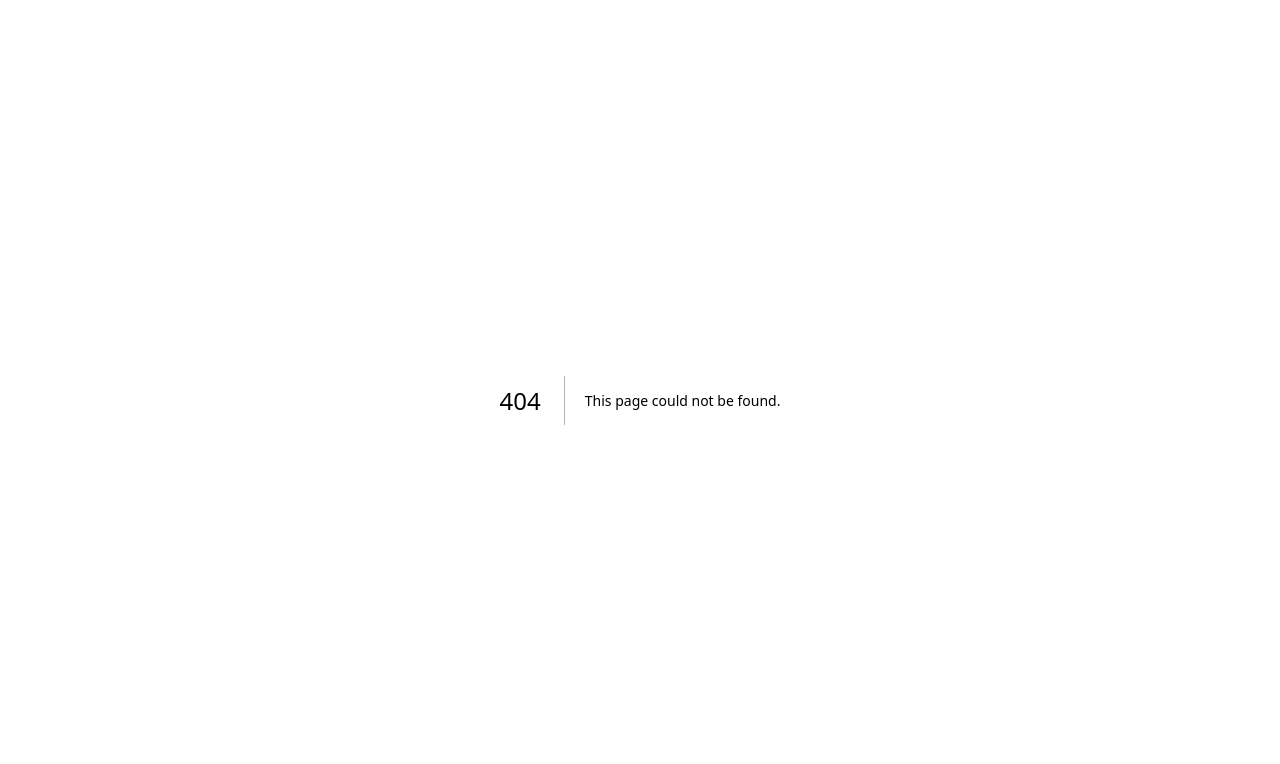
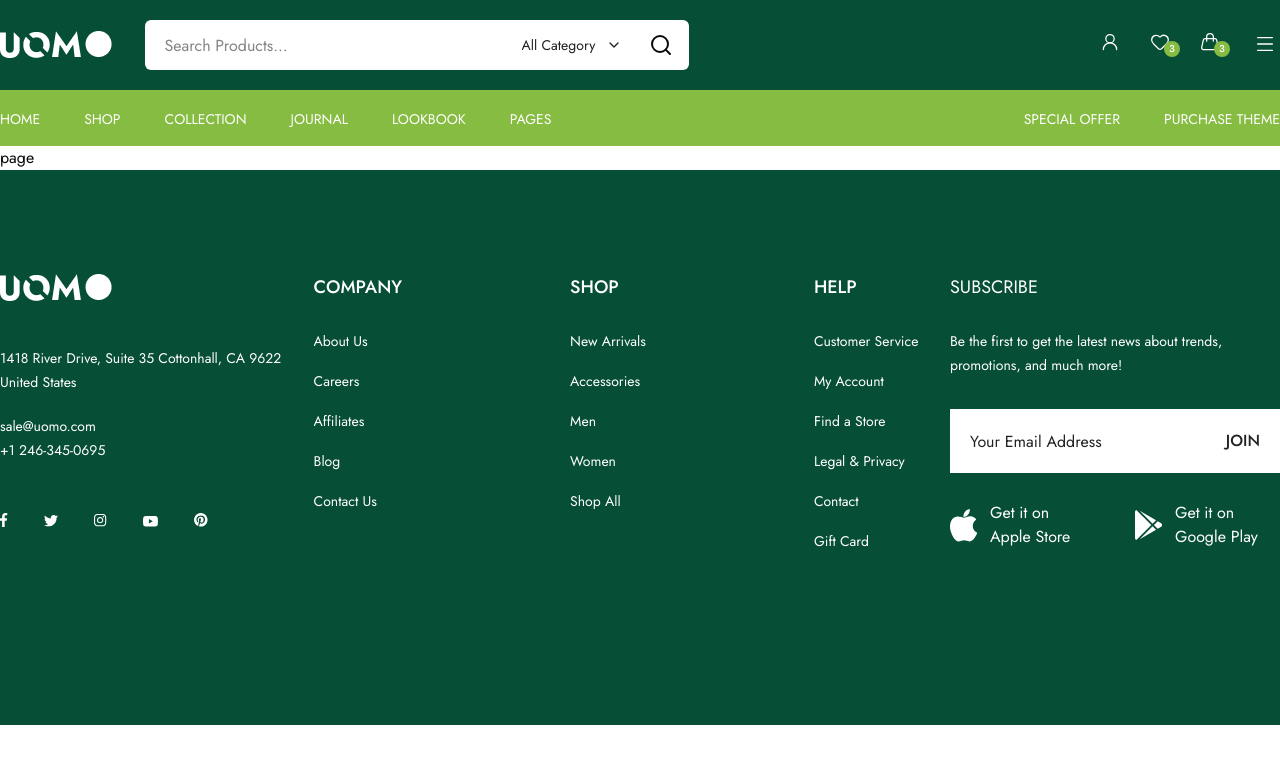
Before and after one commit to ayeshatahsin11/Uomo-E-commerce, a Next.js app: page /shop in a window 1280 px wide. Before the commit this address had no page. Shown: the top 764 px of the page. Built offline with nearby package versions, Linux system fonts and the light colour scheme.

Commit message:
shop page creating

```diff
--- a/src/app/(root)/Layout.jsx
+++ b/src/app/(root)/Layout.jsx
@@ -1,11 +1,26 @@
+import Footer from '@/components/layout/footer/Footer'
+import Header from '@/components/layout/header/Header'
 import React from 'react'
 
 const mainLayout = ({children}) => {
   return (
    <>
+   <Header/>
    {children}
+   <Footer/>
    </>
   )
 }
 
 export default mainLayout
+
+//layout.js / layout.jsx / layout.tsx
+//page.js / page.jsx / page.tsx
+//loading.js
+//error.js
+//not-found.js
+//route.js
+//template.js
+//default.js
+
+// ei file gulo nest js er in built file, egulo always lower case diye start krte hobe
--- a/src/app/(root)/page.jsx
+++ b/src/app/(root)/page.jsx
@@ -5,15 +5,14 @@ import Dsicount from "@/components/layout/Contents/Dsicount";
 import Priviliges from "@/components/layout/Contents/Priviliges";
 import Products from "@/components/layout/Contents/Products";
 import TopSelling from "@/components/layout/Contents/TopSelling";
-import Footer from "@/components/layout/footer/Footer";
-import Header from "@/components/layout/header/Header";
+
 import Banner from "@/components/layout/home/Banner";
 import React from "react";
 
 const page = () => {
   return (
     <>
-      <Header />
+
       <Banner/>
       <Priviliges/>
      <Products/>
@@ -22,7 +21,7 @@ const page = () => {
      <Dsicount/>
      <Blog/>
      <Contact/>
-    <Footer/>
+
     </>
   );
 };
--- /dev/null
+++ b/src/app/(root)/shop/layout.jsx
@@ -0,0 +1,11 @@
+import React from 'react'
+
+const ShopLayout = ({children}) => {
+  return (
+    <>
+    {children}
+    </>
+  )
+}
+
+export default ShopLayout
--- /dev/null
+++ b/src/app/(root)/shop/page.jsx
@@ -0,0 +1,9 @@
+import React from 'react'
+
+const page = () => {
+  return (
+    <div>page</div>
+  )
+}
+
+export default page
--- a/src/components/layout/header/Navbar.jsx
+++ b/src/components/layout/header/Navbar.jsx
@@ -4,20 +4,22 @@ import Link from "next/link";
 
 const Navbar = ({ isScrolled }) => {
   const navData = [
-    { id: 1, name: "HOME" },
-    { id: 2, name: "SHOP" },
-    { id: 3, name: "COLLECTION" },
-    { id: 4, name: "JOURNAL" },
-    { id: 5, name: "LOOKBOOK" },
-    { id: 6, name: "PAGES" },
-    { id: 7, name: "SPECIAL OFFER" },
-    { id: 8, name: "PURCHASE THEME" },
+    { id: 1, name: "HOME", href: "/" },
+    { id: 2, name: "SHOP", href: "/shop" },
+    { id: 3, name: "COLLECTION", href: "/collection" },
+    { id: 4, name: "JOURNAL", href: "/journal" },
+    { id: 5, name: "LOOKBOOK", href: "/lookbook" },
+    { id: 6, name: "PAGES", href: "/pages" },
+    { id: 7, name: "SPECIAL OFFER", href: "/offers" },
+    { id: 8, name: "PURCHASE THEME", href: "/themes" },
   ];
 
   return (
     <nav
       className={`hidden md:block bg-primary overflow-hidden transition-all duration-300 ease-in-out ${
-        isScrolled ? "max-h-0 py-0 opacity-0" : "max-h-25 pt-4.25 pb-3.75 opacity-100"
+        isScrolled
+          ? "max-h-0 py-0 opacity-0"
+          : "max-h-25 pt-4.25 pb-3.75 opacity-100"
       }`}
     >
       <Container>
@@ -29,7 +31,7 @@ const Navbar = ({ isScrolled }) => {
                 navlist.id == 7 ? "ml-auto" : ""
               }`}
             >
-              <Link href={`${navlist.id}`}>{navlist.name}</Link>
+              <Link href={`${navlist.href}`}>{navlist.name}</Link>
             </li>
           ))}
         </ul>
```
